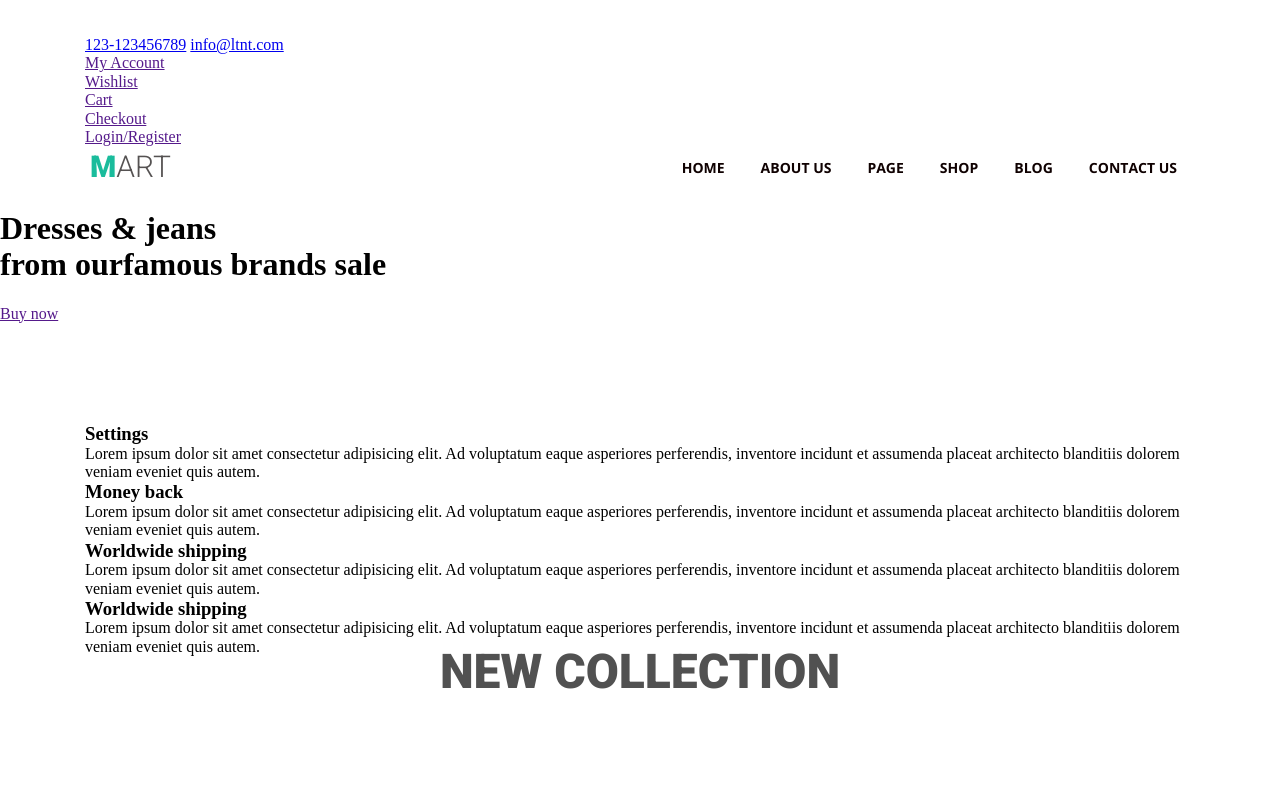
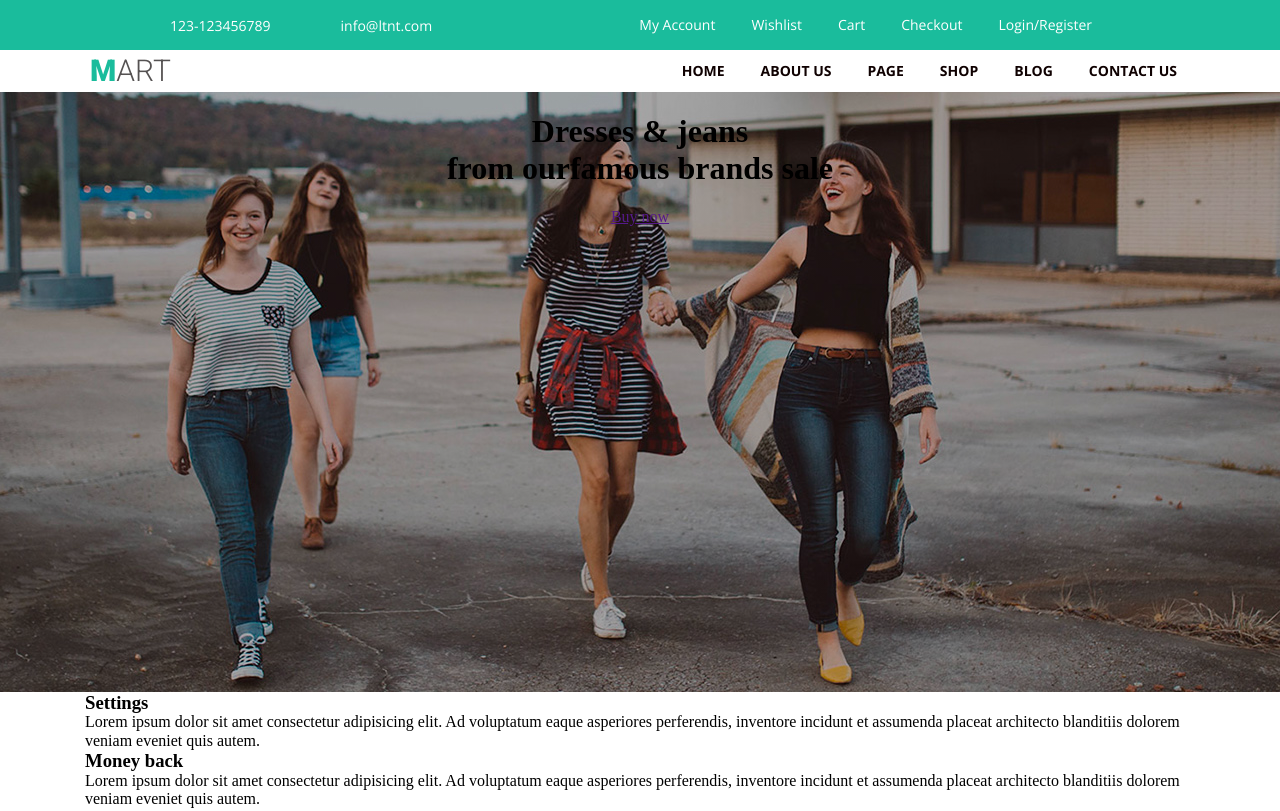
Before and after one commit to andrii-zubatiuk/goit-markup-hw-05, a plain HTML site: page index.html in a window 1280 px wide. Shown: the top 811 px of the page. Drawn offline with nearby package versions, Linux system fonts and the light colour scheme.

Commit message:
Добавил стили на шапку

```diff
--- a/css/styles.css
+++ b/css/styles.css
@@ -37,10 +37,64 @@ img {
   padding-right: 30px;
 }
 
-.page-header {
-  padding-top: 36px;
-  padding-bottom: 100px;
+/* USER NAV */
+
+.user-header {
+  max-width: 1600px;
+  display: flex;
+  align-items: center;
+  background-color: var(--accent-color);
+  height: 50px;
+  padding-right: 170px;
+  padding-left: 170px;
 }
+
+.user-nav {
+  display: flex;
+  margin-left: auto;
+}
+
+.tel-link {
+  text-decoration: none;
+  font-family: var(--rubric-font);
+  font-size: 14px;
+  line-height: 0.785;
+  font-weight: 300;
+  color: var(--white-color);
+  margin-right: 70px;
+}
+
+.mail-link {
+  text-decoration: none;
+  font-family: var(--rubric-font);
+  font-size: 14px;
+  line-height: 0.785;
+  font-weight: 300;
+  color: var(--white-color);
+}
+
+.user-nav-item:last-child {
+  margin-right: 0;
+}
+
+.user-nav-link {
+  text-decoration: none;
+  font-family: var(--rubric-font);
+  font-size: 14px;
+  line-height: 0.785;
+  font-weight: 300;
+  color: var(--white-color);
+  padding: 5px 18px;
+  /* border: 2px solid transparent;
+  border-radius: 20px; */
+}
+
+.user-nav-link:hover,
+.user-nav-link:focus {
+  /* border: 2px solid var(--white-color); */
+  /* font-weight: 700; */
+}
+
 /* SITE NAV */
 
 .site-nav {
@@ -87,6 +141,30 @@ img {
 .nav-link:hover,
 .nav-link:focus {
   color: var(--accent-color);
+}
+
+/* BANNER */
+
+.banner {
+  max-width: 1600px;
+  height: 600px;
+  background-image: linear-gradient(rgba(0, 0, 0, 0.3), rgba(0, 0, 0, 0.3)),
+    url(../images/banner.jpg);
+  background-position: center;
+  background-size: cover;
+  background-repeat: no-repeat;
+  margin-left: auto;
+  margin-right: auto;
+  background-color: #000;
+}
+
+/* HERO */
+
+.hero {
+  display: flex;
+  flex-direction: column;
+  align-items: center;
+  text-align: center;
 }
 
 /* FEATURED PRODUCTS */
--- a/index.html
+++ b/index.html
@@ -12,19 +12,29 @@
   </head>
 
   <body>
-    <header class="page-header">
+    <header class="page-header list">
+      <div class="user-header">
+        <a href="tel:123-123456789" class="tel-link">123-123456789</a>
+        <a href="mailto:info@ltnt.com" class="mail-link">info@ltnt.com</a>
+        <ul class="user-nav list">
+          <li class="user-nav-item">
+            <a href="" class="user-nav-link">My Account</a>
+          </li>
+          <li class="user-nav-item">
+            <a href="" class="user-nav-link">Wishlist</a>
+          </li>
+          <li class="user-nav-item">
+            <a href="" class="user-nav-link">Cart</a>
+          </li>
+          <li class="user-nav-item">
+            <a href="" class="user-nav-link">Checkout</a>
+          </li>
+          <li class="user-nav-item">
+            <a href="" class="user-nav-link">Login/Register</a>
+          </li>
+        </ul>
+      </div>
       <div class="container">
-        <div class="user-header">
-          <a href="tel:123-123456789">123-123456789</a>
-          <a href="mailto:info@ltnt.com">info@ltnt.com</a>
-          <ul class="user-nav list">
-            <li><a href="" class="user-nav-link">My Account</a></li>
-            <li><a href="" class="user-nav-link">Wishlist</a></li>
-            <li><a href="" class="user-nav-link">Cart</a></li>
-            <li><a href="" class="user-nav-link">Checkout</a></li>
-            <li><a href="" class="user-nav-link">Login/Register</a></li>
-          </ul>
-        </div>
         <nav class="page-nav">
           <a href="" class="site-logo">Mart</a>
           <ul class="site-nav list">
@@ -37,6 +47,9 @@
           </ul>
         </nav>
       </div>
+    </header>
+
+    <main>
       <div class="banner">
         <div class="hero">
           <h1>
@@ -50,9 +63,6 @@
           <a href="" class="hero-link">Buy now</a>
         </div>
       </div>
-    </header>
-
-    <main>
       <section class="section-advantages">
         <div class="container">
           <ul class="advantages-list list">
```
